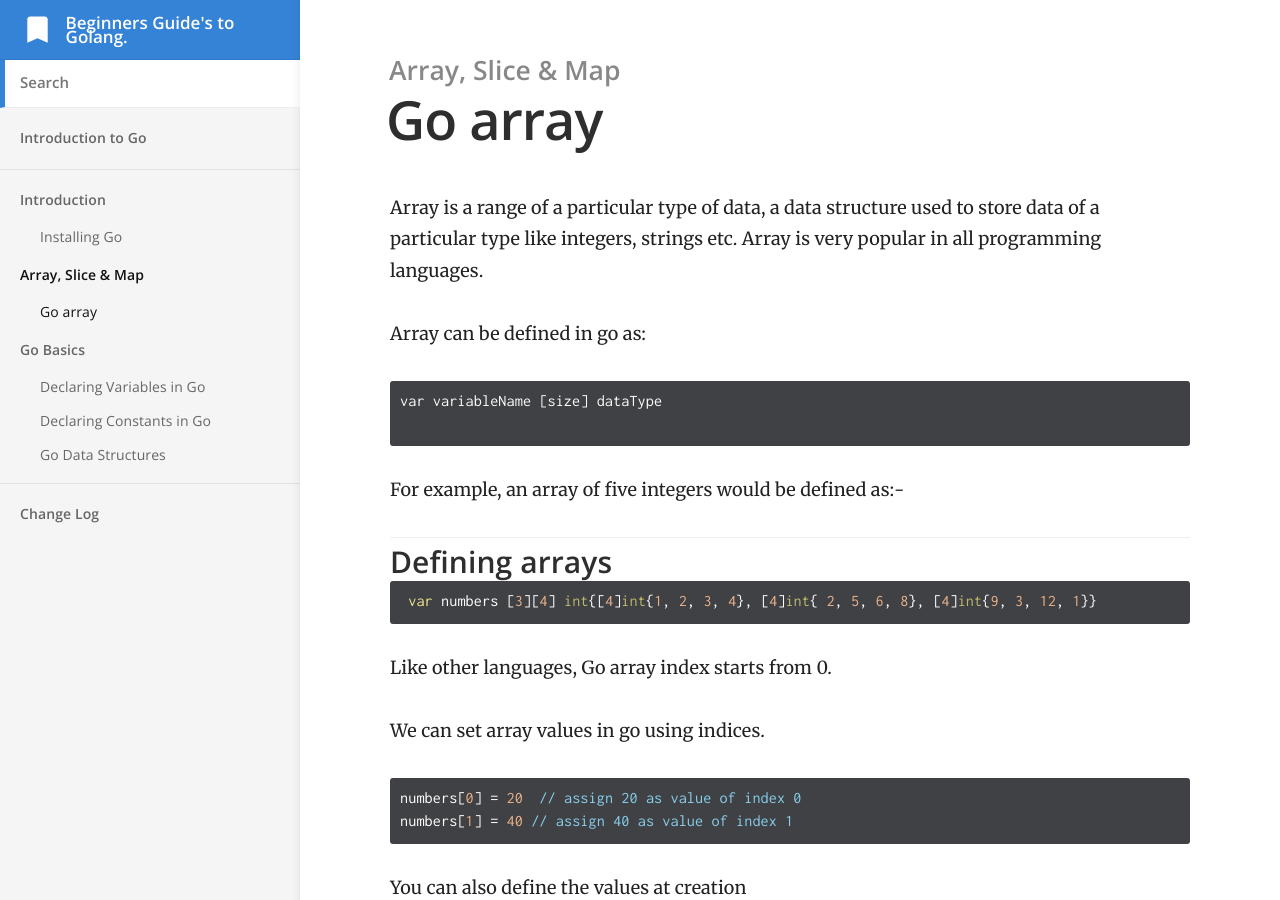
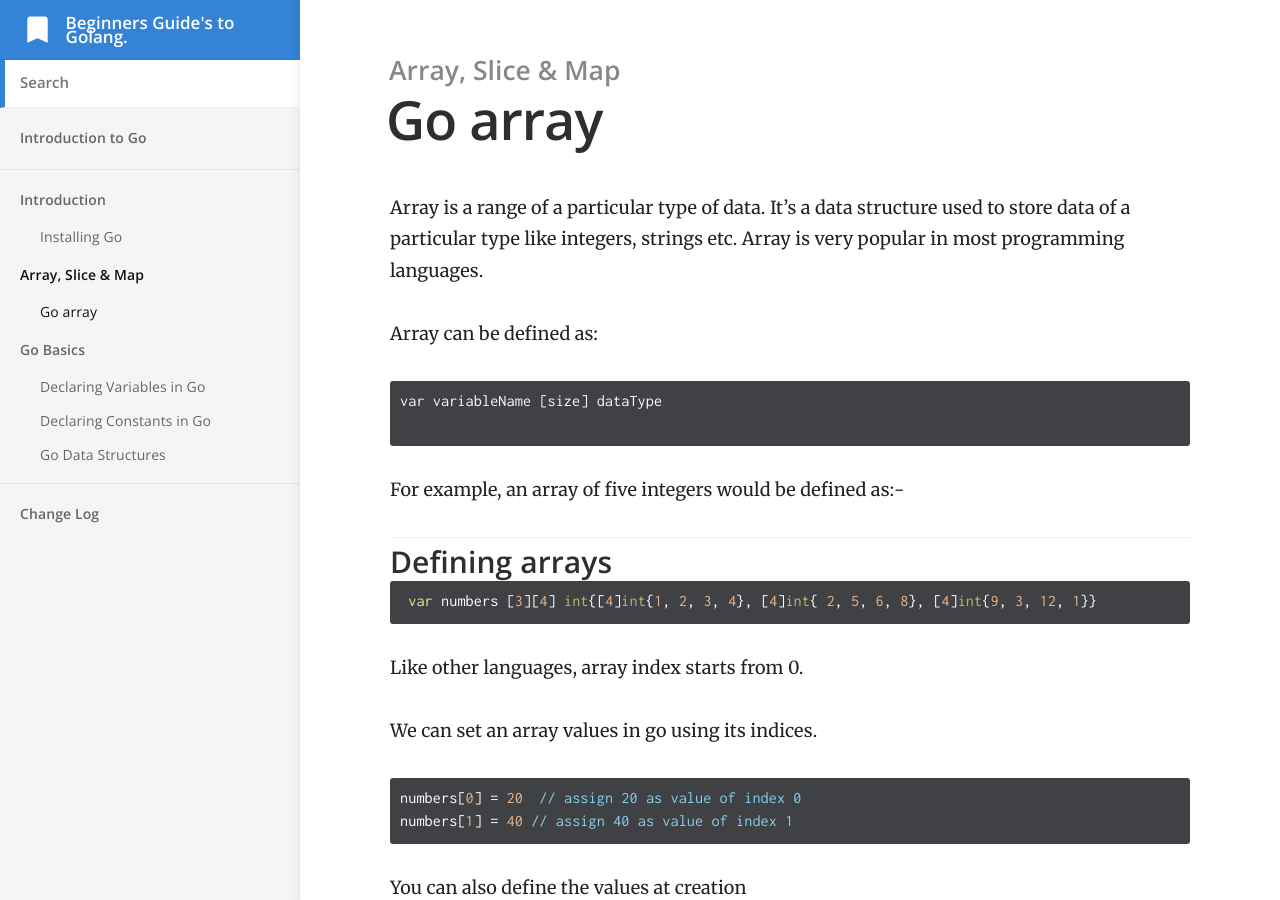
Before and after one commit to abiodunjames/beginners-guide-to-golang, a Jekyll site: the page built from _docs/2. Go Basics/array-slice-and-map.md, in a window 1280 px wide and 900 px high. Built offline with Jekyll 4.4.1, drawn with Linux system fonts in a browser that asks for light colours; some of the changed text lies outside the part shown.

Commit message:
Fix typos

````diff
--- a/_docs/2. Go Basics/array-slice-and-map.md
+++ b/_docs/2. Go Basics/array-slice-and-map.md
@@ -3,9 +3,9 @@ title: Go array
 category: Array, Slice & Map
 order: 4
 ---
-Array is a range of a particular type of data, a data structure used to store data of a particular type like integers, strings etc. Array is very popular in all programming languages.
+Array is a range of a particular type of data. It's a data structure used to store data of a particular type like integers, strings etc. Array is very popular in most programming languages.
 
-Array can be defined in go as:
+Array can be defined as:
 ```
 var variableName [size] dataType
 
@@ -17,9 +17,9 @@ For example, an array of five integers would be defined as:-
 ```go
  var numbers [3][4] int{[4]int{1, 2, 3, 4}, [4]int{ 2, 5, 6, 8}, [4]int{9, 3, 12, 1}}
 ```
-Like other languages, Go array index starts from 0.
+Like other languages, array index starts from 0.
 
-We can set array values in go using indices.
+We can set an array values in go using its indices.
 
 ```go
 numbers[0] = 20  // assign 20 as value of index 0
@@ -56,7 +56,7 @@ An array of 3 elements with a size 4 in each is defined as follows:
 ```
 
 ## Slice
-We can think of slice as dynamic arrays whose size is not defined. It is a normal array without the size constraint.
+We can think of slice as dynamic arrays whose size is not defined. It is an array without the size constraint.
 ```go
 var slice = []int //
 ```
````
